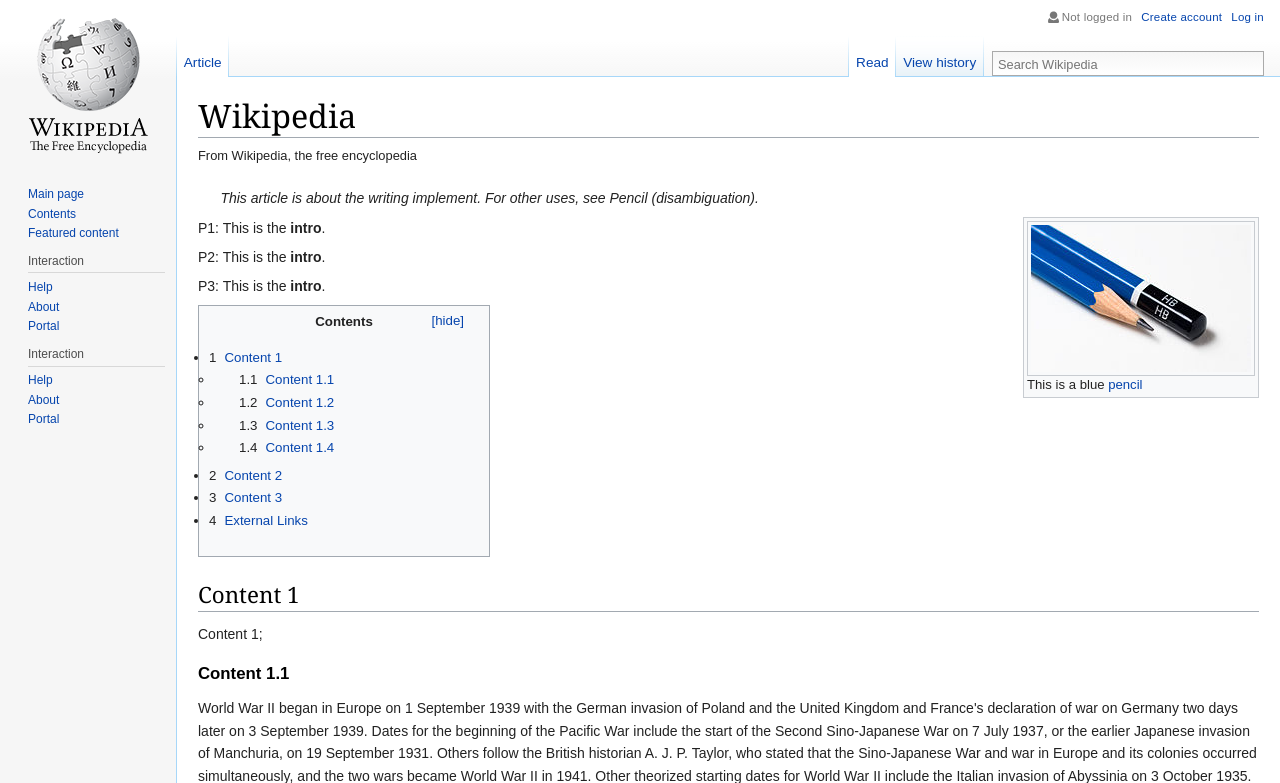
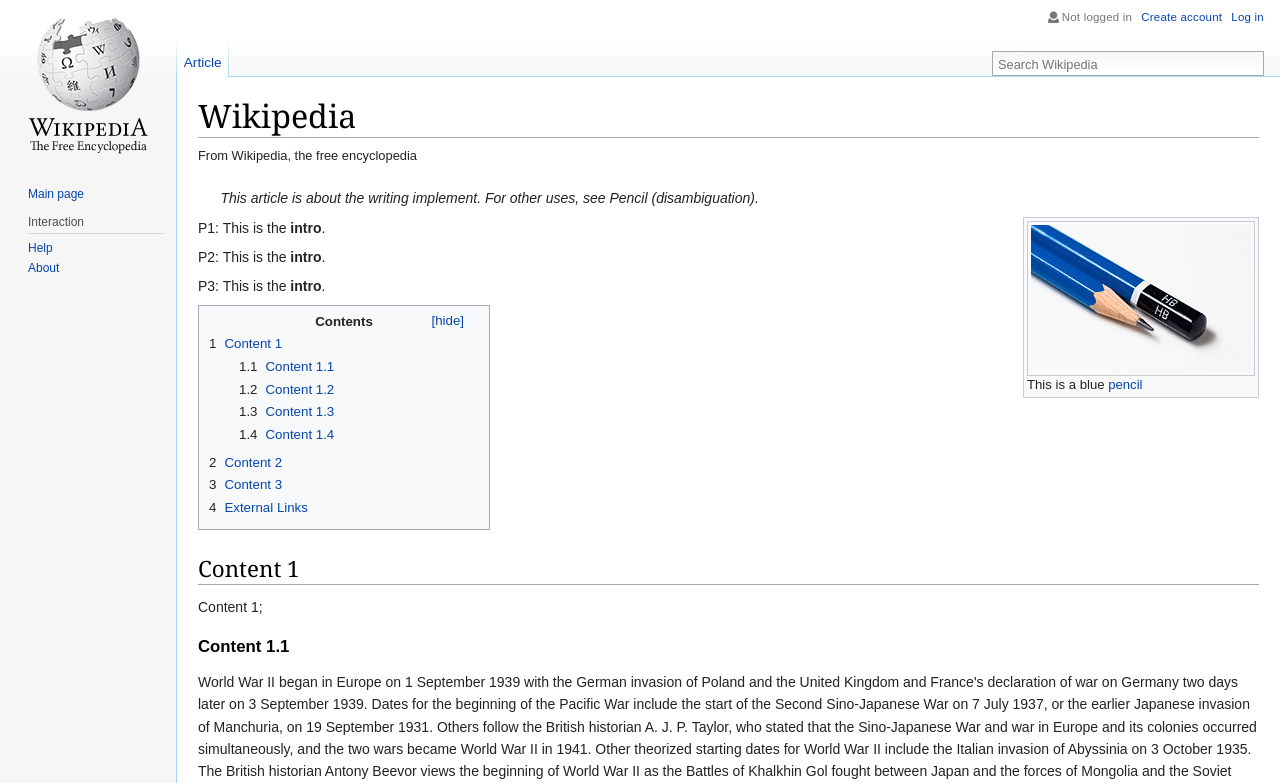
Before and after one commit to Elivicti/TinyPyWiki, a Django app: page / in a window 1280 px wide. Shown: the top 783 px of the page. Run offline with Django 5.2, Linux system fonts and the light colour scheme; some web fonts are replaced.

Commit message:
调整基础页面

```diff
--- a/mainwiki/templates/base.html
+++ b/mainwiki/templates/base.html
@@ -4,7 +4,7 @@
     <head>
         <meta charset="utf-8">
         <meta http-equiv="x-ua-compatible" content="ie=edge">
-        <title>Wiki: {% block page_title %}{{ var_title }}{% endblock page_title %}</title>
+        <title>{% block page_title %}{{ var_title }}{% endblock page_title %}</title>
         <meta name="description" content="">
         <meta name="viewport" content="width=device-width, initial-scale=1">
 		<link rel="canonical" href="http://html5-templates.com/" />
@@ -27,20 +27,11 @@
 				<div class="navigation">
 					<ul class="contents-ul">
 						<li><a href={% url 'not_found' %}>Main page</a></li>
-						<li><a href="#">Contents</a></li>
-						<li><a href="#">Featured content</a></li>
 					</ul>
 					<h3>Interaction</h3>
 					<ul class="contents-ul">
 						<li><a href="#">Help</a></li>
 						<li><a href="#">About</a></li>
-						<li><a href="#">Portal</a></li>
-					</ul>
-					<h3>Interaction</h3>
-					<ul class="contents-ul">
-						<li><a href="#">Help</a></li>
-						<li><a href="#">About</a></li>
-						<li><a href="#">Portal</a></li>
 					</ul>
 				</div>
 
@@ -54,8 +45,8 @@
 					{% else %}
 					<span class="user">Not logged in</span>
 					<!-- <a href="#">Talk</a> -->
-					<a href="{% url "user_system:register" %}?prev={{ request.path|urlencode }}">Create account</a>
-					<a href="{% url "user_system:user_login" %}?prev={{ request.path|urlencode }}">Log in</a>
+					<a href="{% url "user_system:register" %}?next={{ request.path|urlencode }}">Create account</a>
+					<a href="{% url "user_system:user_login" %}?next={{ request.path|urlencode }}">Log in</a>
 					<!-- <a href="#" class="login">Log in</a> -->
 					{% endif %}
 				</div>
@@ -72,9 +63,9 @@
 					</div>
 					<div class="tabsRight">
 						<ul>
-							<li><a href="#" class="active">Read</a></li>
-							<!-- <li><a href="#">View source</a></li> -->
-							<li><a href="#">View history</a></li>
+							{% for tab in tab_sections %}
+							<li><a href="{{ tab.href }}" id="{{ tab.id }}" class="{{ tab.cls }}">{{ tab.title }}</a></li>
+							{% endfor %}
 						</ul>
 					</div>
 
@@ -112,11 +103,11 @@
 
 				</div>
 				<div class="pagefooter">
-					This page was last edited on {% block last_edit_time %}{% endblock last_edit_time %} | Template by <a href="http://html5-templates.com/" target="_blank" rel="nofollow">HTML5 Templates</a> <!-- Please leave this link unchanged -->
+					This page was last edited on {% block last_edit_time %}{{ var_last_edit_time }}{% endblock last_edit_time %} | Template by <a href="http://html5-templates.com/" target="_blank" rel="nofollow">HTML5 Templates</a> <!-- Please leave this link unchanged -->
 					<div class="footerlinks">
-						<a href="#">Github</a>
-						<a href="#">Licence</a>
-						<a href="#">Developers</a>
+						<a href="https://github.com/Elivicti/TinyPyWiki">Github</a>
+						<a href="https://github.com/Elivicti/TinyPyWiki">Licence</a>
+						<a href="https://github.com/Elivicti/TinyPyWiki/graphs/contributors">Developers</a>
 					</div>
 				</div>
 
@@ -127,7 +118,5 @@
         <script src={% static "js/jquery-1.12.0.min.js" %}></script>
         {% comment %} <script>window.jQuery || document.write('<script src="{% static 'js/jquery-1.12.0.min.js' %}"><\/script>')</script> {% endcomment %}
         <script src="/static/script.js"></script>
-
-
     </body>
 </html>
--- a/mainwiki/templates/index.html
+++ b/mainwiki/templates/index.html
@@ -8,9 +8,10 @@
 <p class="siteSub">From Wikipedia, the free encyclopedia</p>
 <p class="roleNote">This article is about the writing implement. For other uses, see Pencil (disambiguation).</p>
 
+{% load static %}
 <div class="articleRight">
 	<div class="articleRightInner">
-		<img src="/static/img/pencil.jpg" alt="pencil" />
+		<img src={% static "style/img/pencil.jpg" %} alt="pencil" />
 	</div>
 	This is a blue <a href="">pencil</a>
 </div>
@@ -23,12 +24,12 @@
 {% block contents %}
 <div class="contentsPanel">
 	<div class="contentsHeader">Contents</div>
-	<ul>
+	<ul class="contents-ul">
 		<li>
 			<span>1</span><a href="#Content 1">Content 1</a>
-			<ul>
-				<li><span>1.1</span><a href="#Content 1.1">Content 1.1</a> </li>
-				<li><span>1.2</span><a href="#Content 1.2">Content 1.2</a> </li>
+			<ul class="contents-ul">
+				<li><span>1.1</span><a href="#Content 1.1">Content 1.1</a></li>
+				<li><span>1.2</span><a href="#Content 1.2">Content 1.2</a></li>
 				<li><span>1.3</span><a href="#Content 1.3">Content 1.3</a></li>
 				<li><span>1.4</span><a href="#Content 1.4">Content 1.4</a></li>
 			</ul>
```
